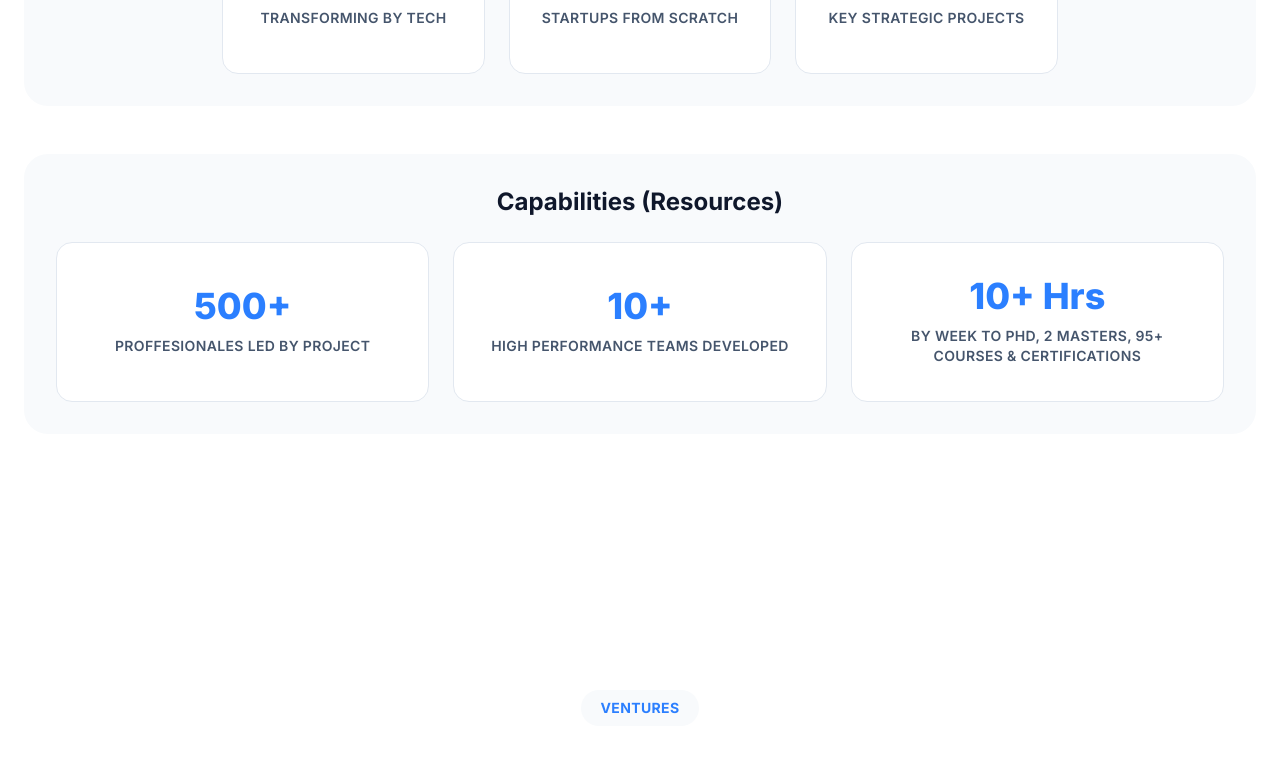
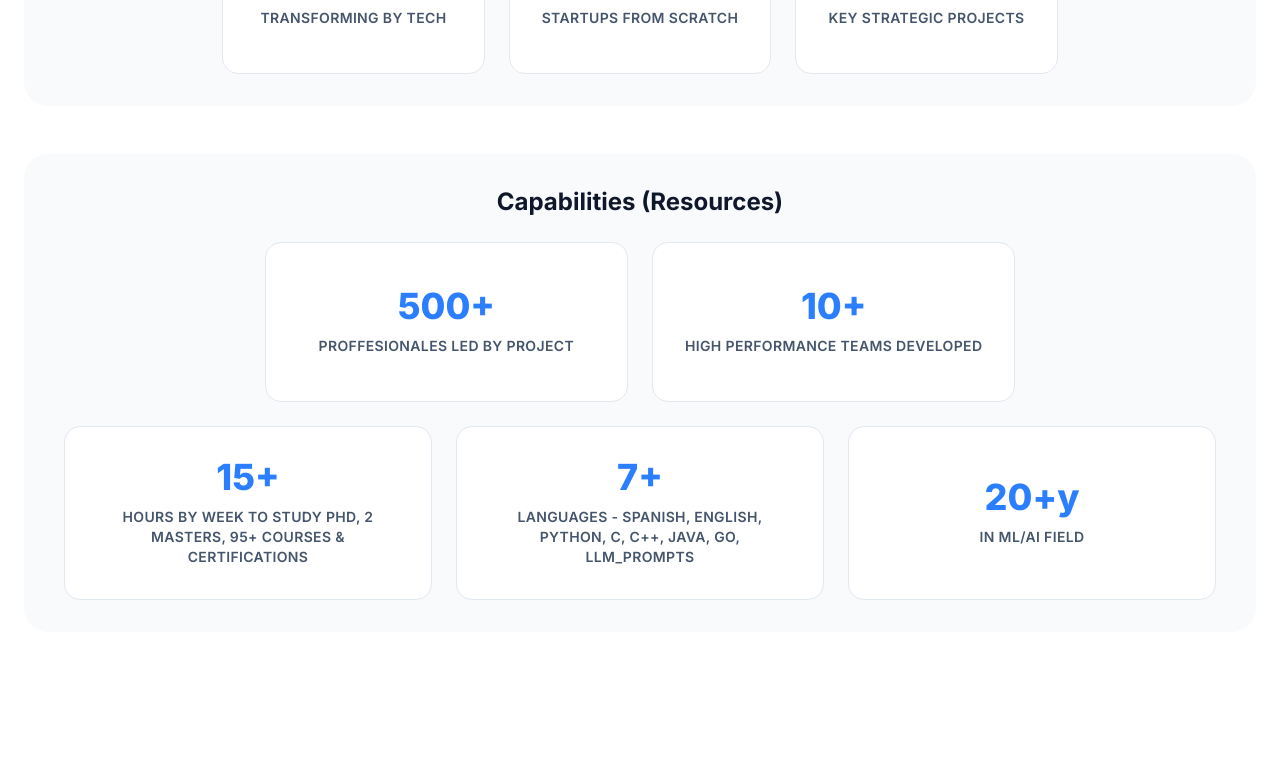
Before and after one commit to agpascoe/landpage, a Next.js app: page / in a window 1280 px wide. Shown: the part 1973-2733 px from the top of the page. Built offline with nearby package versions, Linux system fonts and the light colour scheme.

Commit message:
Deploy Professional ScoreCard improvements with enhanced centering logic and new venture

```diff
--- a/app/components/sections/Stats.tsx
+++ b/app/components/sections/Stats.tsx
@@ -44,14 +44,17 @@ export default function Stats() {
                 {perspective}
               </h3>
               <div className="flex justify-center">
-                <div className={`grid gap-6 justify-items-center ${
-                  groupedStats[perspective]?.length === 1
-                    ? 'grid-cols-1'
-                    : groupedStats[perspective]?.length === 2
-                    ? 'grid-cols-1 md:grid-cols-2'
-                    : 'grid-cols-1 md:grid-cols-2 lg:grid-cols-3'
-                }`}>
-                  {groupedStats[perspective]?.map((stat, index) => (
+                <div className="w-full max-w-6xl">
+                  {(() => {
+                    const cards = groupedStats[perspective] || [];
+                    const cardCount = cards.length;
+
+                    if (cardCount === 1) {
+                      // Single card centered
+                      return (
+                        <div className="flex justify-center">
+                          <div className="grid grid-cols-1 gap-6">
+                            {cards.map((stat, index) => (
                               <motion.div
                                 key={`${perspective}-${index}`}
                                 className="flex flex-col items-center justify-center text-center p-8 bg-white rounded-2xl border border-slate-200 hover:shadow-xl transition-all duration-300 hover:-translate-y-2 min-h-[160px] w-full max-w-sm"
@@ -70,6 +73,137 @@ export default function Stats() {
                             ))}
                           </div>
                         </div>
+                      );
+                    } else if (cardCount === 2) {
+                      // 2 cards centered
+                      return (
+                        <div className="flex justify-center">
+                          <div className="grid grid-cols-1 md:grid-cols-2 gap-6">
+                            {cards.map((stat, index) => (
+                              <motion.div
+                                key={`${perspective}-${index}`}
+                                className="flex flex-col items-center justify-center text-center p-8 bg-white rounded-2xl border border-slate-200 hover:shadow-xl transition-all duration-300 hover:-translate-y-2 min-h-[160px] w-full max-w-sm"
+                                initial={{ opacity: 0, scale: 0.8 }}
+                                animate={isInView ? { opacity: 1, scale: 1 } : {}}
+                                transition={{ duration: 0.6, delay: (perspectiveIndex * 0.1) + (index * 0.1) }}
+                                whileHover={{ scale: 1.05 }}
+                              >
+                                <div className="text-4xl font-extrabold text-blue-500 mb-3 leading-none">
+                                  {stat.number}
+                                </div>
+                                <div className="text-slate-600 font-semibold uppercase tracking-wide text-sm">
+                                  {stat.label}
+                                </div>
+                              </motion.div>
+                            ))}
+                          </div>
+                        </div>
+                      );
+                    } else if (cardCount === 3) {
+                      // 3 cards centered
+                      return (
+                        <div className="flex justify-center">
+                          <div className="grid grid-cols-1 md:grid-cols-2 lg:grid-cols-3 gap-6">
+                            {cards.map((stat, index) => (
+                              <motion.div
+                                key={`${perspective}-${index}`}
+                                className="flex flex-col items-center justify-center text-center p-8 bg-white rounded-2xl border border-slate-200 hover:shadow-xl transition-all duration-300 hover:-translate-y-2 min-h-[160px] w-full max-w-sm"
+                                initial={{ opacity: 0, scale: 0.8 }}
+                                animate={isInView ? { opacity: 1, scale: 1 } : {}}
+                                transition={{ duration: 0.6, delay: (perspectiveIndex * 0.1) + (index * 0.1) }}
+                                whileHover={{ scale: 1.05 }}
+                              >
+                                <div className="text-4xl font-extrabold text-blue-500 mb-3 leading-none">
+                                  {stat.number}
+                                </div>
+                                <div className="text-slate-600 font-semibold uppercase tracking-wide text-sm">
+                                  {stat.label}
+                                </div>
+                              </motion.div>
+                            ))}
+                          </div>
+                        </div>
+                      );
+                    } else if (cardCount === 5) {
+                      // 5 cards: 2-3 arrangement
+                      return (
+                        <>
+                          {/* First row: 2 cards centered */}
+                          <div className="flex justify-center mb-6">
+                            <div className="grid grid-cols-1 md:grid-cols-2 gap-6">
+                              {cards.slice(0, 2).map((stat, index) => (
+                                <motion.div
+                                  key={`${perspective}-${index}`}
+                                  className="flex flex-col items-center justify-center text-center p-8 bg-white rounded-2xl border border-slate-200 hover:shadow-xl transition-all duration-300 hover:-translate-y-2 min-h-[160px] w-full max-w-sm"
+                                  initial={{ opacity: 0, scale: 0.8 }}
+                                  animate={isInView ? { opacity: 1, scale: 1 } : {}}
+                                  transition={{ duration: 0.6, delay: (perspectiveIndex * 0.1) + (index * 0.1) }}
+                                  whileHover={{ scale: 1.05 }}
+                                >
+                                  <div className="text-4xl font-extrabold text-blue-500 mb-3 leading-none">
+                                    {stat.number}
+                                  </div>
+                                  <div className="text-slate-600 font-semibold uppercase tracking-wide text-sm">
+                                    {stat.label}
+                                  </div>
+                                </motion.div>
+                              ))}
+                            </div>
+                          </div>
+
+                          {/* Second row: 3 cards */}
+                          <div className="flex justify-center">
+                            <div className="grid grid-cols-1 md:grid-cols-2 lg:grid-cols-3 gap-6">
+                              {cards.slice(2, 5).map((stat, index) => (
+                                <motion.div
+                                  key={`${perspective}-${index + 2}`}
+                                  className="flex flex-col items-center justify-center text-center p-8 bg-white rounded-2xl border border-slate-200 hover:shadow-xl transition-all duration-300 hover:-translate-y-2 min-h-[160px] w-full max-w-sm"
+                                  initial={{ opacity: 0, scale: 0.8 }}
+                                  animate={isInView ? { opacity: 1, scale: 1 } : {}}
+                                  transition={{ duration: 0.6, delay: (perspectiveIndex * 0.1) + ((index + 2) * 0.1) }}
+                                  whileHover={{ scale: 1.05 }}
+                                >
+                                  <div className="text-4xl font-extrabold text-blue-500 mb-3 leading-none">
+                                    {stat.number}
+                                  </div>
+                                  <div className="text-slate-600 font-semibold uppercase tracking-wide text-sm">
+                                    {stat.label}
+                                  </div>
+                                </motion.div>
+                              ))}
+                            </div>
+                          </div>
+                        </>
+                      );
+                    } else {
+                      // Default for other counts
+                      return (
+                        <div className="flex justify-center">
+                          <div className="grid grid-cols-1 md:grid-cols-2 lg:grid-cols-3 gap-6">
+                            {cards.map((stat, index) => (
+                              <motion.div
+                                key={`${perspective}-${index}`}
+                                className="flex flex-col items-center justify-center text-center p-8 bg-white rounded-2xl border border-slate-200 hover:shadow-xl transition-all duration-300 hover:-translate-y-2 min-h-[160px] w-full max-w-sm"
+                                initial={{ opacity: 0, scale: 0.8 }}
+                                animate={isInView ? { opacity: 1, scale: 1 } : {}}
+                                transition={{ duration: 0.6, delay: (perspectiveIndex * 0.1) + (index * 0.1) }}
+                                whileHover={{ scale: 1.05 }}
+                              >
+                                <div className="text-4xl font-extrabold text-blue-500 mb-3 leading-none">
+                                  {stat.number}
+                                </div>
+                                <div className="text-slate-600 font-semibold uppercase tracking-wide text-sm">
+                                  {stat.label}
+                                </div>
+                              </motion.div>
+                            ))}
+                          </div>
+                        </div>
+                      );
+                    }
+                  })()}
+                </div>
+              </div>
             </motion.div>
           ))}
         </div>
--- a/lib/content.ts
+++ b/lib/content.ts
@@ -26,7 +26,9 @@ export const stats = [
   // Capabilities (Resources) Perspective
   { number: "500+", label: "Proffesionales led by project", perspective: "Capabilities (Resources)" },
   { number: "10+", label: "High Performance Teams Developed", perspective: "Capabilities (Resources)" },
-  { number: "10+ Hrs", label: "By week to PhD, 2 Masters, 95+ Courses & Certifications", perspective: "Capabilities (Resources)" }
+  { number: "15+", label: "Hours by week to study PhD, 2 Masters, 95+ Courses & Certifications", perspective: "Capabilities (Resources)" },
+  { number: "7+", label: "Languages - Spanish, English, Python, C, C++, Java, Go, LLM_Prompts", perspective: "Capabilities (Resources)" },
+  { number: "20+y", label: "In ML/AI Field", perspective: "Capabilities (Resources)" }
 ]
 
 export const about = {
```
Lines whose indentation alone changed are shown as unchanged.
